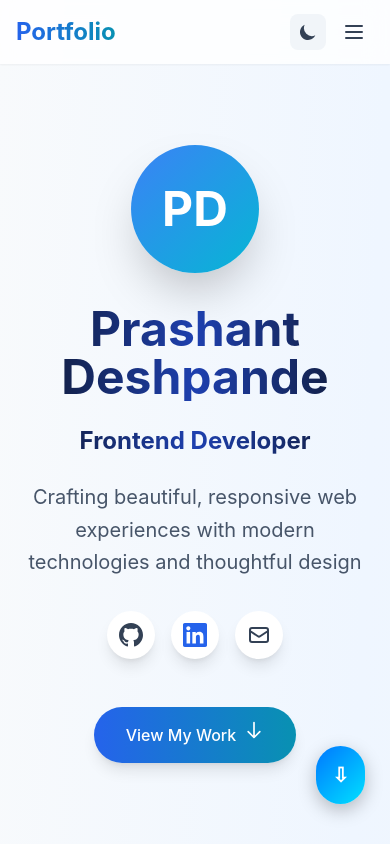
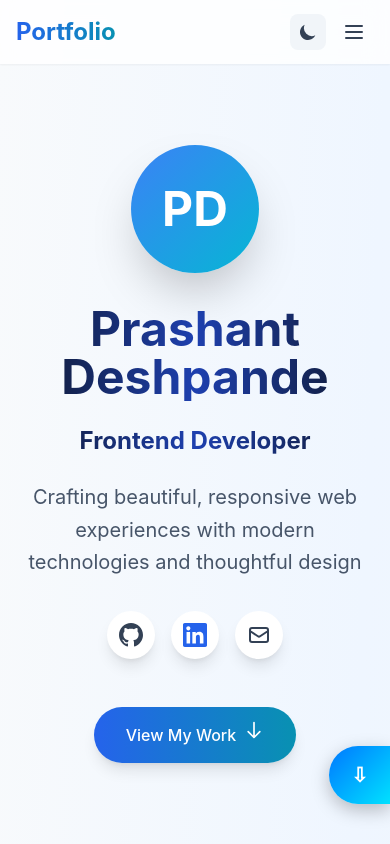
Before and after one commit to prashantd-17/Portfolio-frontend, an Angular app: page / in a window 390 px wide. Shown: the top 844 px of the page. Built offline with nearby package versions, Linux system fonts and the light colour scheme.

Commit message:
button changes for mobile

```diff
--- a/src/app/app.component.scss
+++ b/src/app/app.component.scss
@@ -1,4 +1,5 @@
-.cv-float-btn {
+@media screen and (min-width : 768px) {
+  .cv-float-btn {
   position: fixed;
   right: 25px;
   bottom: 40px;
@@ -16,6 +17,7 @@
   transition: 0.25s ease-in-out;
   z-index: 1000;
 }
+}
 
 .cv-float-btn:hover {
   transform: translateY(-4px) scale(1.05);
@@ -30,13 +32,35 @@
 }
 
 /* optional: hide text on mobile/smaller screens */
-@media (max-width: 600px) {
+@media (max-width: 767px) {
   .cv-float-btn {
-    padding: 14px 16px;
+    padding: 7px 21px;
   }
   .cv-float-btn .text {
     display: none;
   }
+
+  .cv-float-btn {
+    position: fixed;
+    right: 0px;
+    bottom: 40px;
+    display: flex;
+    align-items: center;
+    gap: 8px;
+    background: linear-gradient(
+      135deg,
+      #0077ff,
+      #00e1ff);
+    color: white;
+    padding: 14px 22px;
+    border-radius: 50px 0px 0px 50px;
+    font-size: 16px;
+    font-weight: 600;
+    text-decoration: none;
+    box-shadow: 0 6px 18px rgba(0, 0, 0, 0.25);
+    transition: 0.25s ease-in-out;
+    z-index: 1000;
+}
 }
 
 @keyframes bounce {
```
